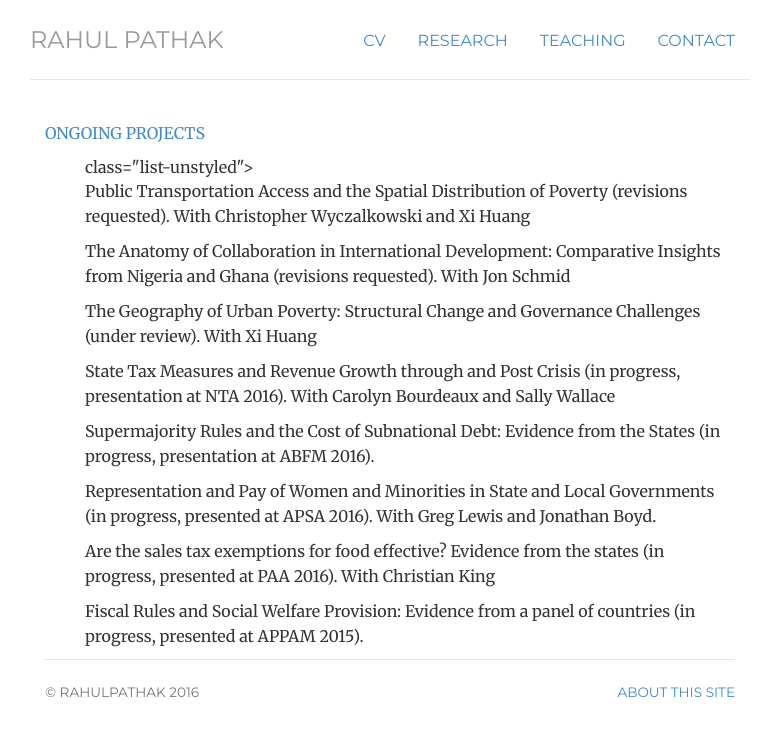
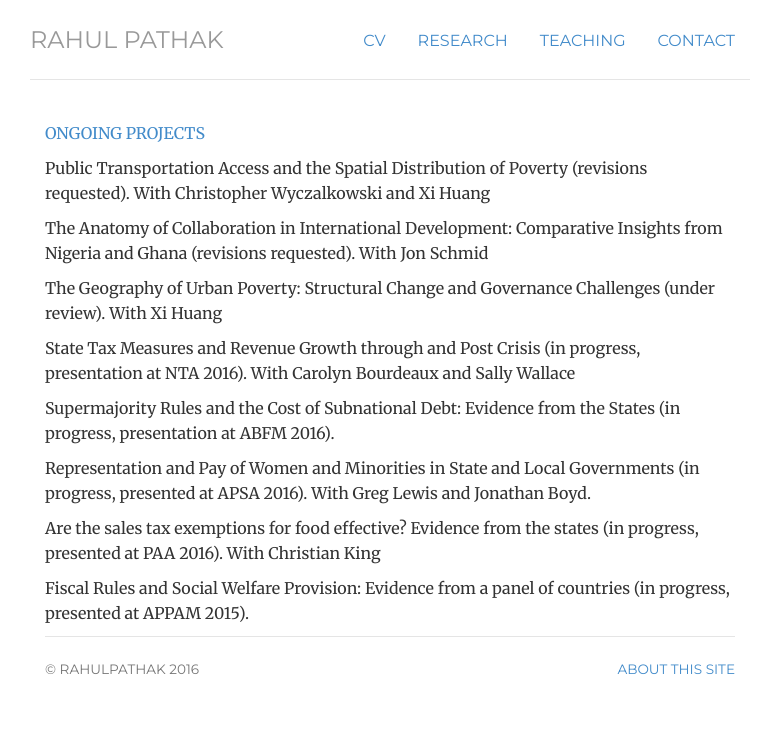
Before and after one commit to pathak-rahul/pathak-rahul.github.io, a Jekyll site: the page built from ongoing/index.html, in a window 1280 px wide. Shown: the top 736 px of the page, without its empty margins (250-1016 px from the left). Built offline with Jekyll 4.4.1, drawn with Linux system fonts in a browser that asks for light colours.

Commit message:
Update index.html

```diff
--- a/ongoing/index.html
+++ b/ongoing/index.html
@@ -9,7 +9,7 @@ title: ongoing
 
 <p class="text-primary">ONGOING PROJECTS</p>
 
-<ul> class="list-unstyled">
+<ul class="list-unstyled">
 <p class="small">Public Transportation Access and the Spatial Distribution of Poverty (revisions requested). With Christopher Wyczalkowski and Xi Huang</p>
 <p class="small">The Anatomy of Collaboration in International Development: Comparative Insights from Nigeria and Ghana (revisions requested). With Jon Schmid</p>
 <p class="small">The Geography of Urban Poverty: Structural Change and Governance Challenges (under review). With Xi Huang</p>
```
